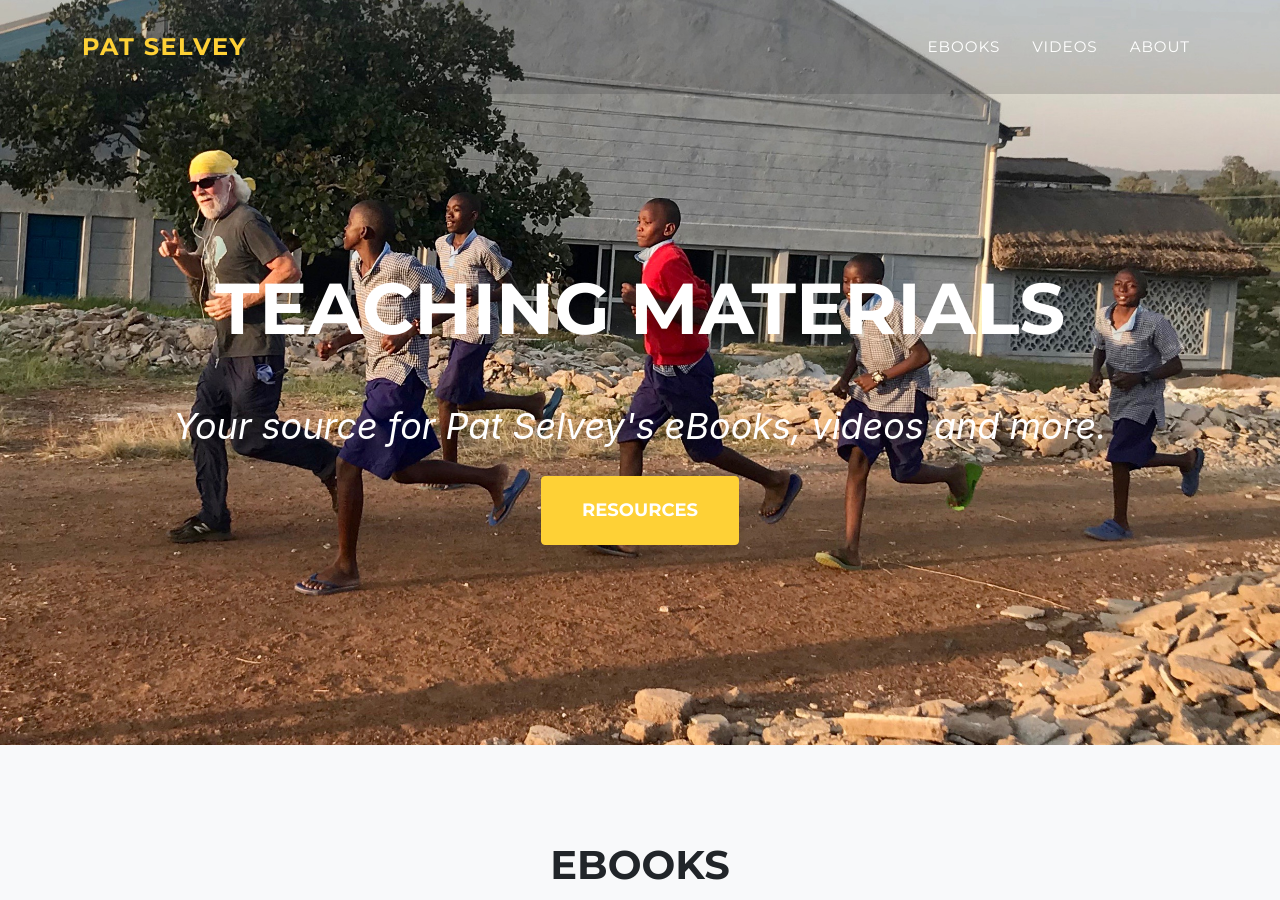
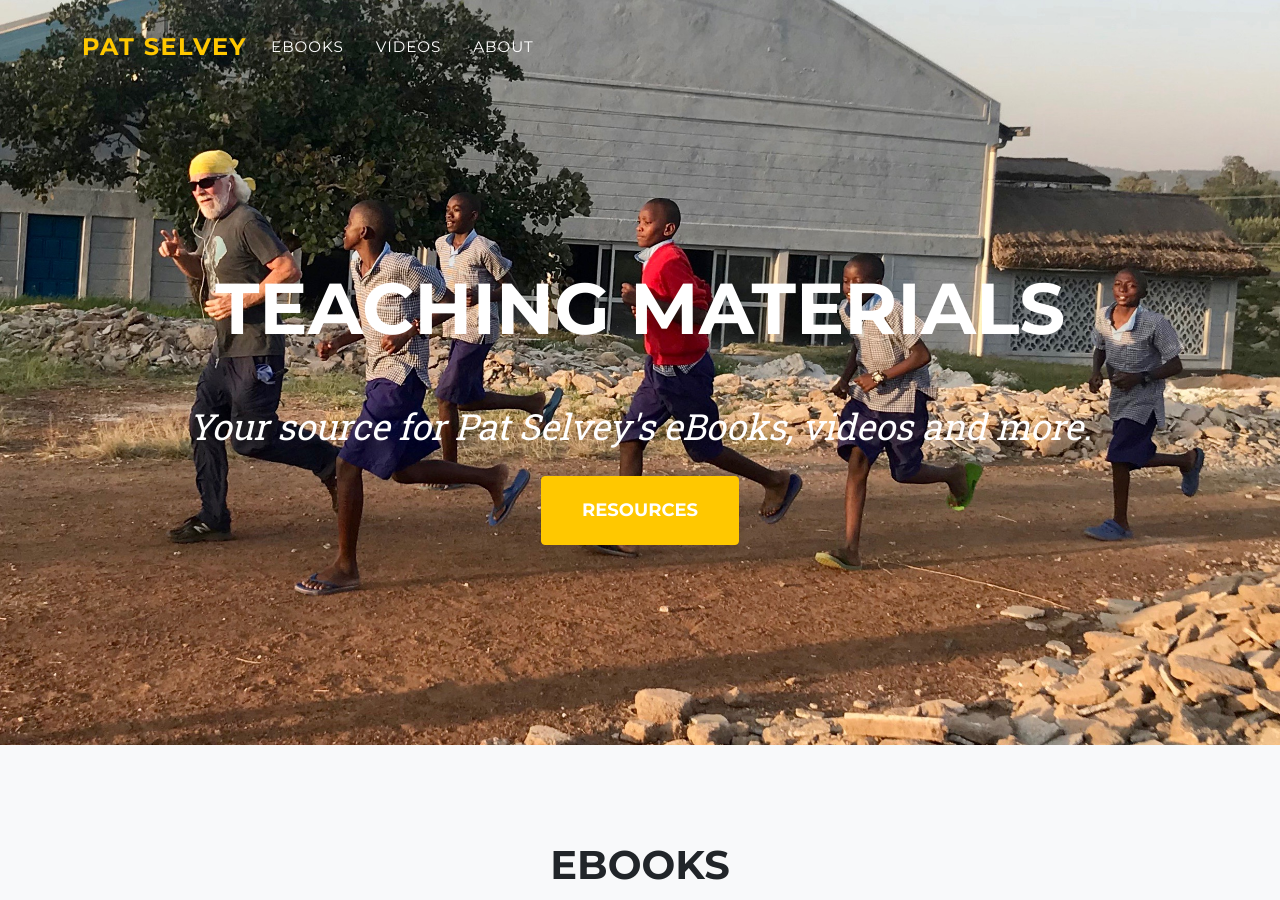
Before and after one commit to PatSelvey/PatSelvey.github.io, a Jekyll site: the page built from index.html, in a window 1280 px wide and 900 px high. Built offline with Jekyll 4.4.1, drawn with Linux system fonts in a browser that asks for light colours; nearby versions of some CDN libraries; some web fonts are replaced.

```diff
--- a/_includes/head.html
+++ b/_includes/head.html
@@ -19,12 +19,12 @@
     <link rel="canonical" href="{{ page.url | replace:'index.html','' | prepend: site.baseurl | prepend: site.url }}">
 
     <!-- Font Awesome icons (free version)-->
-    <script src="https://use.fontawesome.com/releases/v5.12.1/js/all.js" crossorigin="anonymous"></script>
+    <script src="https://use.fontawesome.com/releases/v6.1.0/js/all.js" crossorigin="anonymous"></script>
     <!-- Google fonts-->
     <link href="https://fonts.googleapis.com/css?family=Montserrat:400,700" rel="stylesheet" type="text/css" />
     <link href="https://fonts.googleapis.com/css?family=Droid+Serif:400,700,400italic,700italic" rel="stylesheet"
         type="text/css" />
     <link href="https://fonts.googleapis.com/css?family=Roboto+Slab:400,100,300,700" rel="stylesheet" type="text/css" />
     <!-- Core theme CSS (includes Bootstrap)-->
-    <link href="/assets/css/agency.css" rel="stylesheet" />
+    <link href="/assets/css/styles.css" rel="stylesheet" />
 </head>
--- a/_includes/js.html
+++ b/_includes/js.html
@@ -1,7 +1,4 @@
     <!-- Bootstrap core JS-->
-    <script src="https://cdnjs.cloudflare.com/ajax/libs/jquery/3.4.1/jquery.min.js"></script>
-    <script src="https://stackpath.bootstrapcdn.com/bootstrap/4.4.1/js/bootstrap.bundle.min.js"></script>
-    <!-- Third party plugin JS-->
-    <script src="https://cdnjs.cloudflare.com/ajax/libs/jquery-easing/1.4.1/jquery.easing.min.js"></script>
+    <script src="https://cdn.jsdelivr.net/npm/bootstrap@5.1.3/dist/js/bootstrap.bundle.min.js"></script>
     <!-- Core theme JS-->
-    <script src="{{ "/assets/js/agency.js" | prepend: site.baseurl }}"></script>
+    <script src="/assets/js/scripts.js"></script>
```
